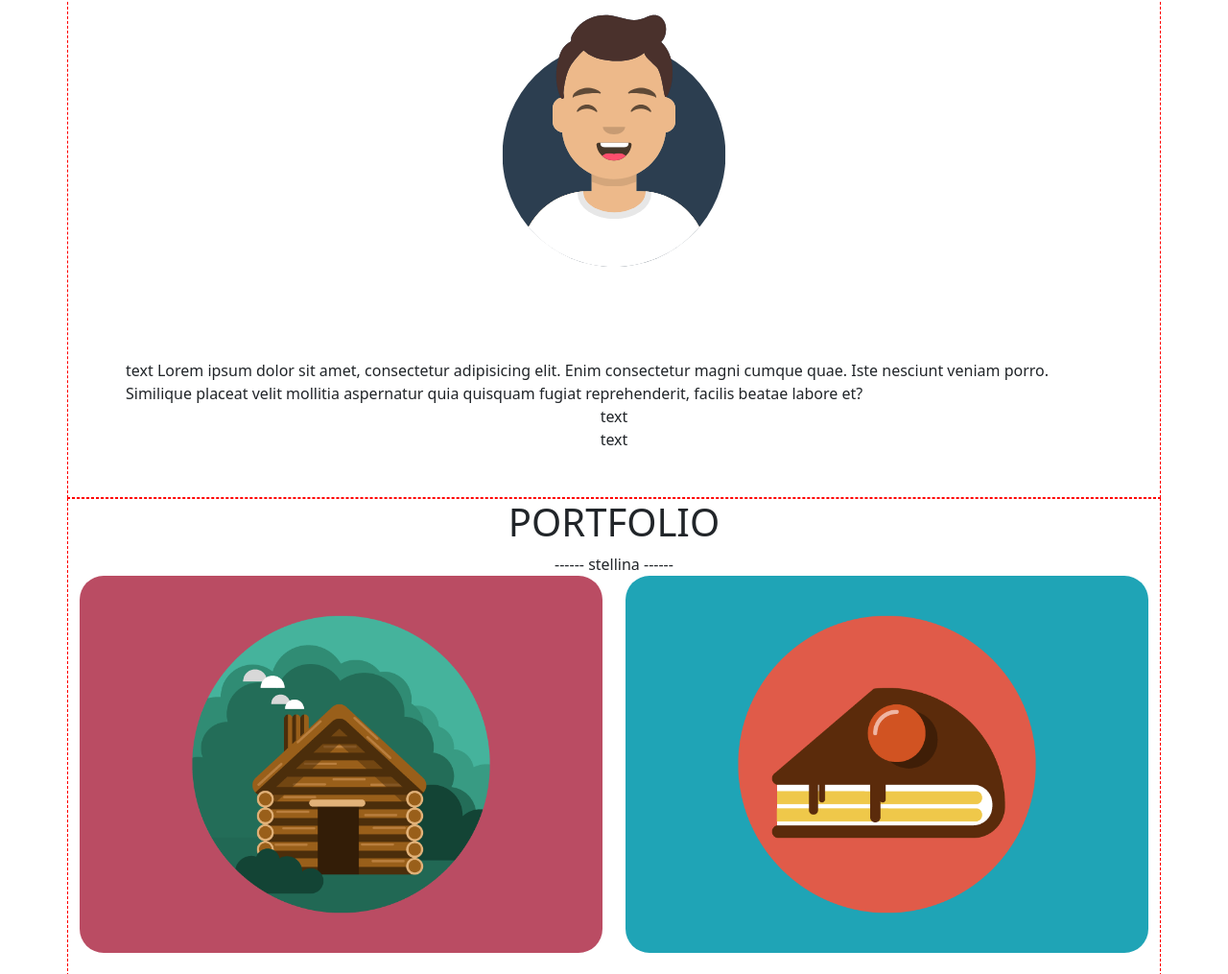
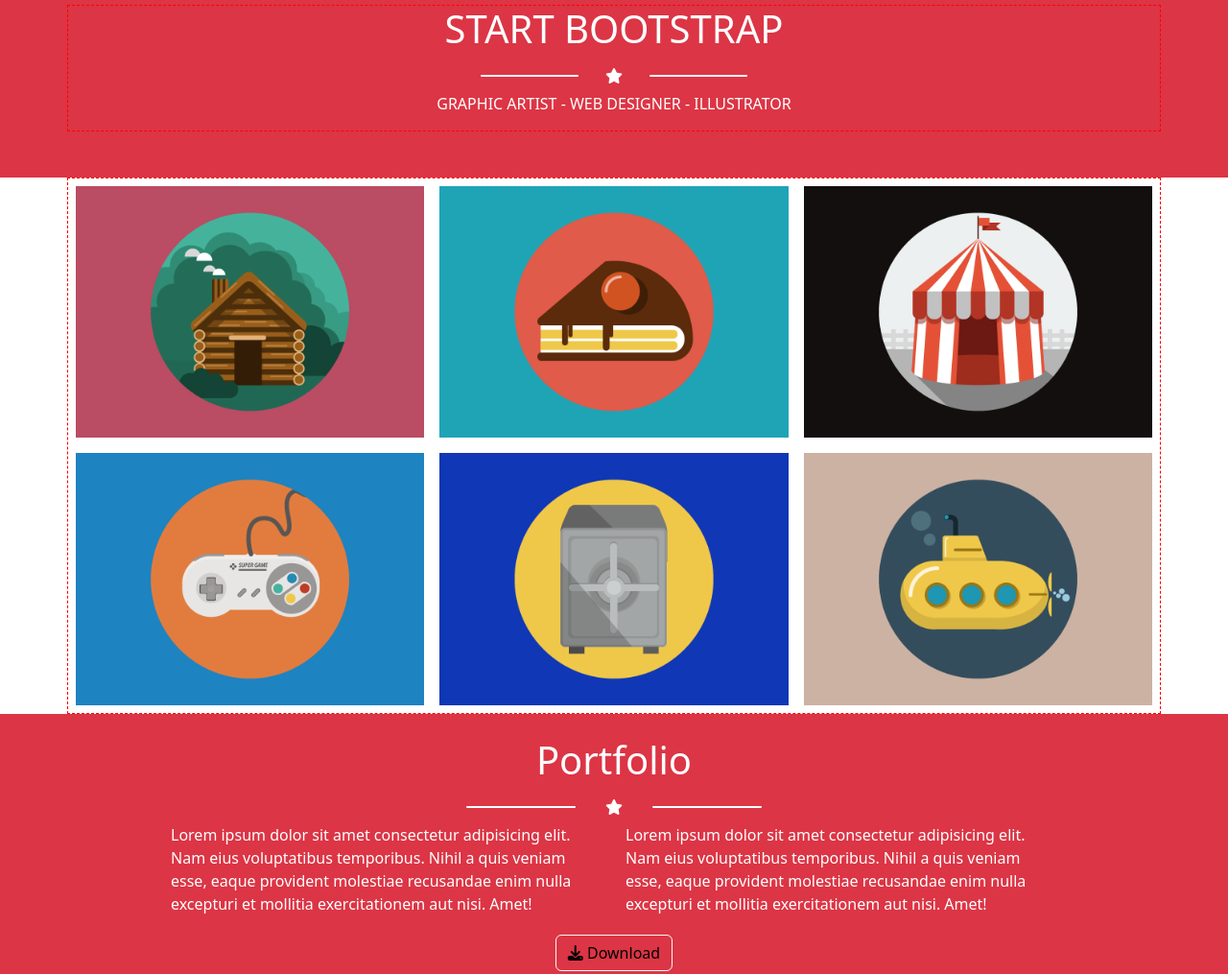
Before and after one commit to AleDelCampo/html-css-bootstrap-freelancer, a plain HTML site: page index.html in a window 1280 px wide. Shown: the part 101-1116 px from the top of the page at 96% size. Drawn offline with nearby package versions, Linux system fonts and the light colour scheme.

Commit message:
inizio layout grafico

```diff
--- a/index.html
+++ b/index.html
@@ -1,11 +1,17 @@
 <!doctype html>
 <html lang="en">
+
 <head>
   <meta charset="utf-8">
   <meta name="viewport" content="width=device-width, initial-scale=1">
   <title>BootstrapFreelancer</title>
-    <link href="https://cdn.jsdelivr.net/npm/bootstrap@5.3.2/dist/css/bootstrap.min.css" rel="stylesheet" integrity="sha384-T3c6CoIi6uLrA9TneNEoa7RxnatzjcDSCmG1MXxSR1GAsXEV/Dwwykc2MPK8M2HN" crossorigin="anonymous">
+  <link href="https://cdn.jsdelivr.net/npm/bootstrap@5.3.2/dist/css/bootstrap.min.css" rel="stylesheet"
+    integrity="sha384-T3c6CoIi6uLrA9TneNEoa7RxnatzjcDSCmG1MXxSR1GAsXEV/Dwwykc2MPK8M2HN" crossorigin="anonymous">
   <link rel="stylesheet" href="style.css">
+  <link rel="stylesheet" href="https://cdnjs.cloudflare.com/ajax/libs/font-awesome/6.5.1/css/all.min.css"
+    integrity="sha512-DTOQO9RWCH3ppGqcWaEA1BIZOC6xxalwEsw9c2QQeAIftl+Vegovlnee1c9QX4TctnWMn13TZye+giMm8e2LwA=="
+    crossorigin="anonymous" referrerpolicy="no-referrer" />
+
 </head>
 
 <body>
@@ -15,7 +21,8 @@
 
     <div class="container">
       <a class="navbar-brand" href="#">START BOOTSTRAP</a>
-        <button class="navbar-toggler" type="button" data-bs-toggle="collapse" data-bs-target="#navbarNav" aria-controls="navbarNav" aria-expanded="false" aria-label="Toggle navigation">
+      <button class="navbar-toggler" type="button" data-bs-toggle="collapse" data-bs-target="#navbarNav"
+        aria-controls="navbarNav" aria-expanded="false" aria-label="Toggle navigation">
         <span class="navbar-toggler-icon"></span>
       </button>
       <div class="collapse navbar-collapse justify-content-end" id="navbarNav">
@@ -36,87 +43,106 @@
   </nav>
 
 
-    <header class="container">
+  <header>
 
-      <div class="p-5 d-flex flex-row justify-content-center">
+    <div id="jumbo" class="bg-danger text-white text-center py-5">
+        <div class="container text-uppercase">
 
-        <div class="d-flex flex-column">
-          <div style="width: 16rem;">
-            <img src="img/avatar.svg" class="card-img-top" alt="">
+            <h1>Start Bootstrap</h1>
+
+            <div class="struttura-titolo col-3 mx-auto">
+                <div class="separator row align-items-center">
+                    <div class="col-5">
+                        <hr class="border-2 opacity-100 rounded">
+                    </div>
+                    <div class="col-2">
+                        <i class="fa-solid fa-star"></i>
+                    </div>
+                    <div class="col-5">
+                        <hr class="border-2 opacity-100 rounded">
+                    </div>
                 </div>
             </div>
 
+            <p>
+                Graphic Artist - Web Designer - Illustrator
+            </p>
         </div>
-
-      <div class="p-5 d-flex flex-column align-items-center">
-
-        <div class="">text Lorem ipsum dolor sit amet, consectetur adipisicing elit. Enim consectetur magni cumque quae. Iste nesciunt veniam porro. Similique placeat velit mollitia aspernatur quia quisquam fugiat reprehenderit, facilis beatae labore et?</div>
-        <div class="">text</div>
-        <div class="">text</div>
-
     </div>
 
   </header>
 
 
   <main class="container">
-      <div class="d-flex justify-content-center">
-        <h1>PORTFOLIO</h1>
+
+
+      <div class="row row-cols-1 row-cols-md-2 row-cols-lg-3">
+        <div class="col p-2">
+          <img src="img/cabin.png" style="max-width:100%;" alt="">
         </div>
-      <div class="d-flex justify-content-center">
-       ------ stellina ------
+        <div class="col p-2">
+          <img src="img/cake.png" style="max-width:100%;" alt="">
+        </div>
+        <div class="col p-2">
+          <img src="img/circus.png" style="max-width:100%;" alt="">
+        </div>
+        <div class="col p-2">
+          <img src="img/game.png" style="max-width:100%;" alt="">
+        </div>
+        <div class="col p-2">
+          <img src="img/safe.png" style="max-width:100%;" alt="">
+        </div>
+        <div class="col p-2">
+          <img src="img/submarine.png" style="max-width:100%;" alt="">
+        </div>
       </div>
 
-      <div class="d-flex">
-        <div class="row">
-          <div class="col test-dimension">
-            <img src="img/cabin.png" alt="">
+    </main>
+
+
+    <div class="bg-danger text-white p-4">
+      <div class="d-flex flex-column align-items-center">
+        <h1 class="text-center">Portfolio</h1>
+        <div class="col-3">
+          <div class="row align-items-center">
+            <div class="col-5">
+              <hr class="border-2 opacity-100 rounded">
             </div>
-          <div class="col test-dimension">
-            <img src="img/cake.png" alt="">
+            <div class="col-2 text-center">
+              <i class="fa-solid fa-star"></i>
             </div>
-          <div class="col test-dimension">
-            <img src="img/circus.png" alt="">
+            <div class="col-5">
+              <hr class="border-2 opacity-100 rounded">
             </div>
-          <div class="col test-dimension">
-            <img src="img/game.png" alt="">
           </div>
-          <div class="col test-dimension">
-            <img src="img/safe.png" alt="">
         </div>
-          <div class="col test-dimension">
-            <img src="img/submarine.png" alt="">
+
+        <div class="col-9">
+          <div class="row row-cols-1 row-cols-md-2 mb-1">
+            <div class="col">
+              <p>
+                Lorem ipsum dolor sit amet consectetur adipisicing elit. Nam eius voluptatibus temporibus. Nihil a quis
+                veniam esse, eaque provident molestiae recusandae enim nulla excepturi et mollitia exercitationem aut
+                nisi. Amet!
+              </p>
+            </div>
+            <div class="col">
+              <p>
+                Lorem ipsum dolor sit amet consectetur adipisicing elit. Nam eius voluptatibus temporibus. Nihil a quis
+                veniam esse, eaque provident molestiae recusandae enim nulla excepturi et mollitia exercitationem aut
+                nisi. Amet!
+              </p>
             </div>
           </div>
         </div>
 
 
-      <div>
 
-        <div class="d-flex justify-content-center">
-          <h1>ABOUT</h1>
-        </div>
-        <div class="d-flex justify-content-center">
-         ------ stellina ------
+        <div class="text-center">
+          <button type="button" class="btn btn-outline-light"><i class="fa-solid fa-download"></i> Download</button>
         </div>
 
-        <div class="d-flex justify-content-center text-center">
-          <div class="col-6">
-            <div class="d-md-flex d-lg-flex">
-              <div class="col">
-                Lorem ipsum dolor sit amet consectetur adipisicing elit. Repudiandae reiciendis non cum natus, sed rerum, consequatur vero perferendis doloremque earum, incidunt corporis doloribus neque aspernatur illo omnis eos sint at.
       </div>
-              <div class="col">
-                Lorem ipsum dolor sit, amet consectetur adipisicing elit. Molestias maiores eius aperiam saepe, natus eos enim nam sint, aliquam cumque nesciunt ex accusantium dolores alias culpa inventore eligendi fugiat beatae.
-              </div>
-            </div>
-          </div>
-        </div>
-
-        <div class="d-flex justify-content-center text-center">
-          <button type="button" class="btn btn-outline-light">Light</button>
-        </div>
-
     </div>
 
 
@@ -126,10 +152,10 @@
 
 
 
-    </main>
 
 
-    <footer class="container">
+
+  <footer>
     <div class="text-center">
       <div class="row d-flex">
         <div class="col test-dimension">
@@ -150,6 +176,9 @@
   </footer>
 
 
-    <script src="https://cdn.jsdelivr.net/npm/bootstrap@5.3.2/dist/js/bootstrap.bundle.min.js" integrity="sha384-C6RzsynM9kWDrMNeT87bh95OGNyZPhcTNXj1NW7RuBCsyN/o0jlpcV8Qyq46cDfL" crossorigin="anonymous"></script>
+  <script src="https://cdn.jsdelivr.net/npm/bootstrap@5.3.2/dist/js/bootstrap.bundle.min.js"
+    integrity="sha384-C6RzsynM9kWDrMNeT87bh95OGNyZPhcTNXj1NW7RuBCsyN/o0jlpcV8Qyq46cDfL"
+    crossorigin="anonymous"></script>
 </body>
+
 </html>
--- a/style.css
+++ b/style.css
@@ -3,18 +3,6 @@
     border: 1px dashed red;
 }
 
-img {
-    border-radius: 25px;
-    height: 100%;
-    width: 100%;
-
-}
-
-.test-dimension {
-    min-width: 420px;
-    min-height: 280px;
-    margin-bottom: 25px;
-}
 
 .btn {
     color: black;
```
Lines whose indentation alone changed are shown as unchanged.
